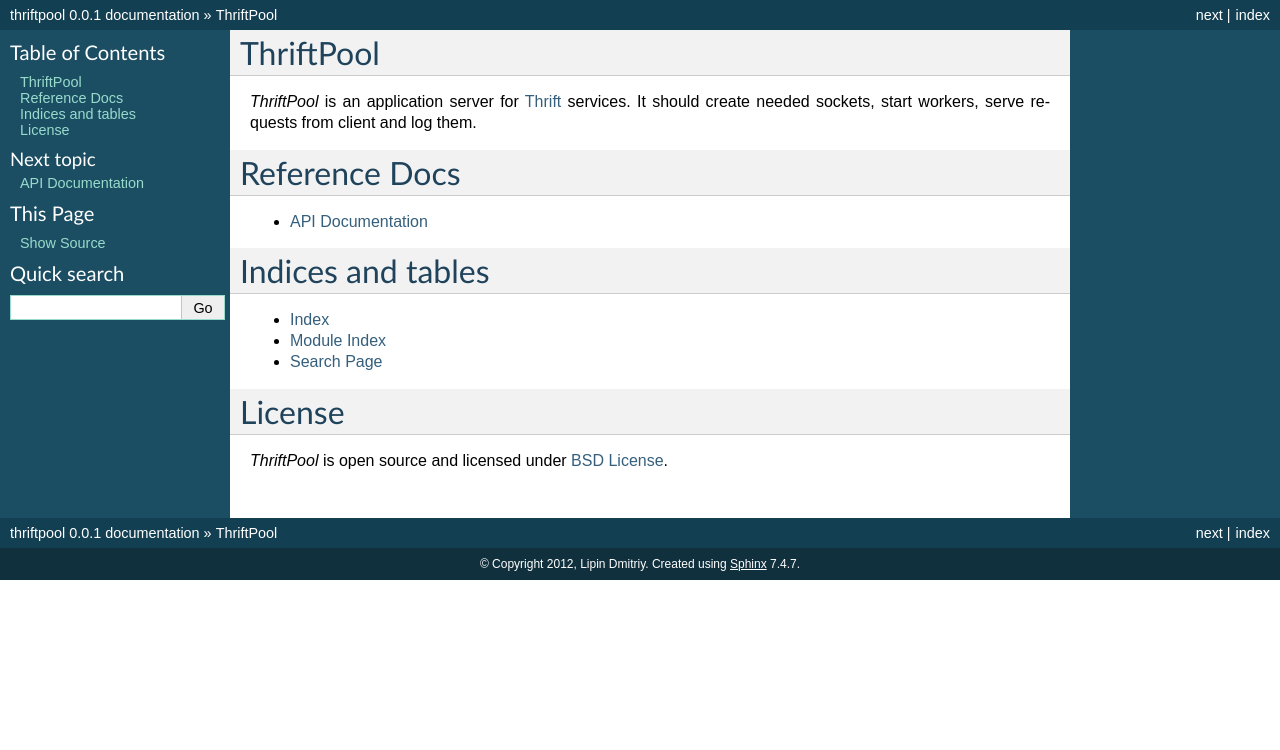
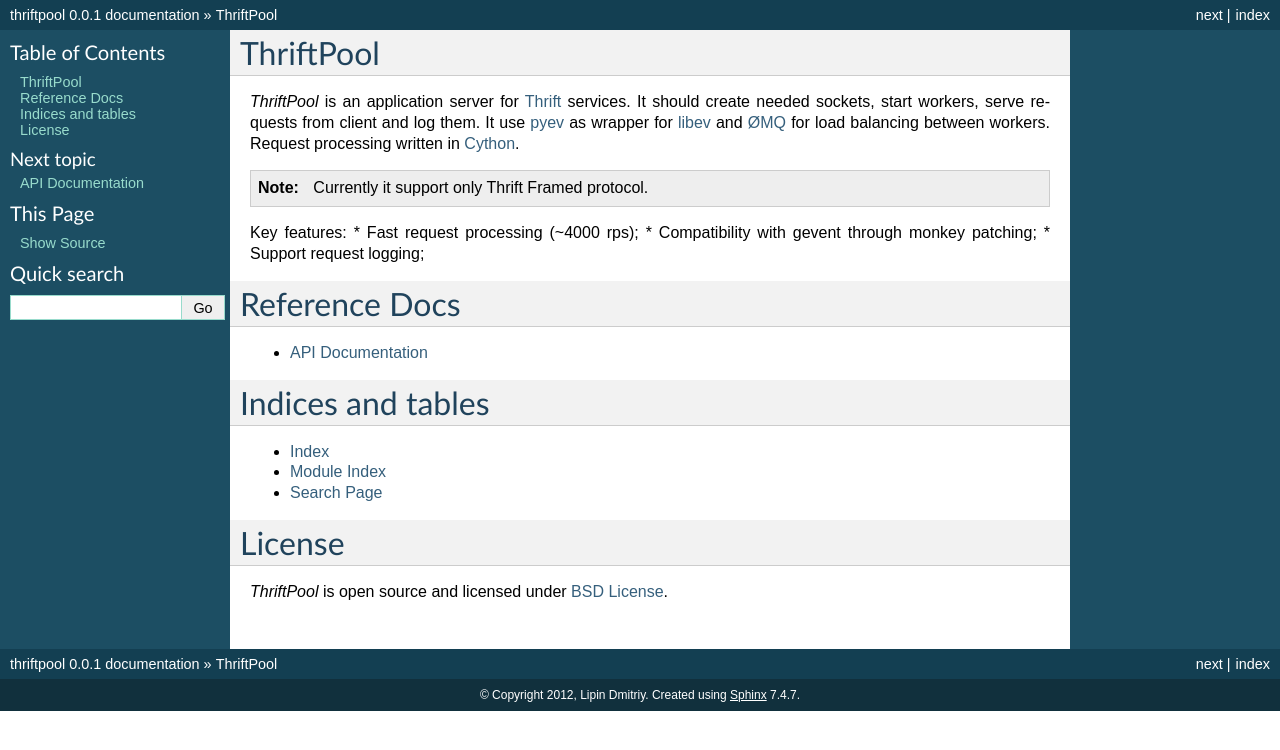
Before and after one commit to gdeetotdom/thriftpool, a Sphinx documentation site: the page built from docs/source/index.rst, in a window 1280 px wide. Shown: the top 750 px of the page. Built offline with Sphinx 7.4.7, drawn with Linux system fonts in a browser that asks for light colours; pages that are not in the unit, such as notebooks, are missing from menus.

```diff
--- a/docs/source/index.rst
+++ b/docs/source/index.rst
@@ -7,9 +7,22 @@ ThriftPool
 ==========
 
 `ThriftPool` is an application server for `Thrift`_ services. It should create needed
-sockets, start workers, serve requests from client and log them.
+sockets, start workers, serve requests from client and log them. It use `pyev`_ as
+wrapper for `libev`_ and `ØMQ`_ for load balancing between workers. Request processing
+written in `Cython`_.
+
+.. note:: Currently it support only Thrift Framed protocol.
+
+Key features:
+* Fast request processing (~4000 rps);
+* Compatibility with gevent through monkey patching;
+* Support request logging;
 
 .. _`Thrift`: http://thrift.apache.org/
+.. _`pyev`: http://code.google.com/p/pyev/
+.. _`libev`: http://software.schmorp.de/pkg/libev.html
+.. _`ØMQ`: http://zeromq.github.com/pyzmq/
+.. _`Cython`: http://www.cython.org/
 
 
 Reference Docs
```
Also changed, not shown: README.rst (+15 -2 lines).
